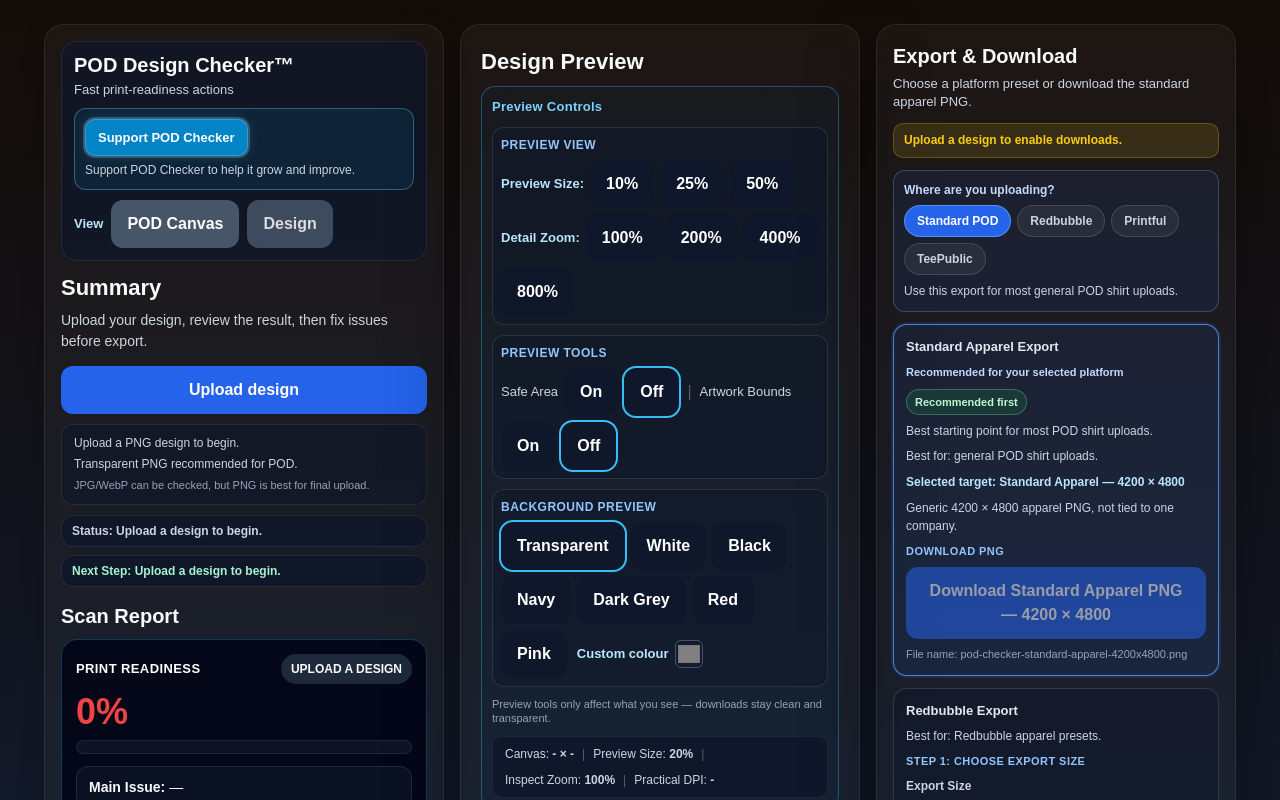
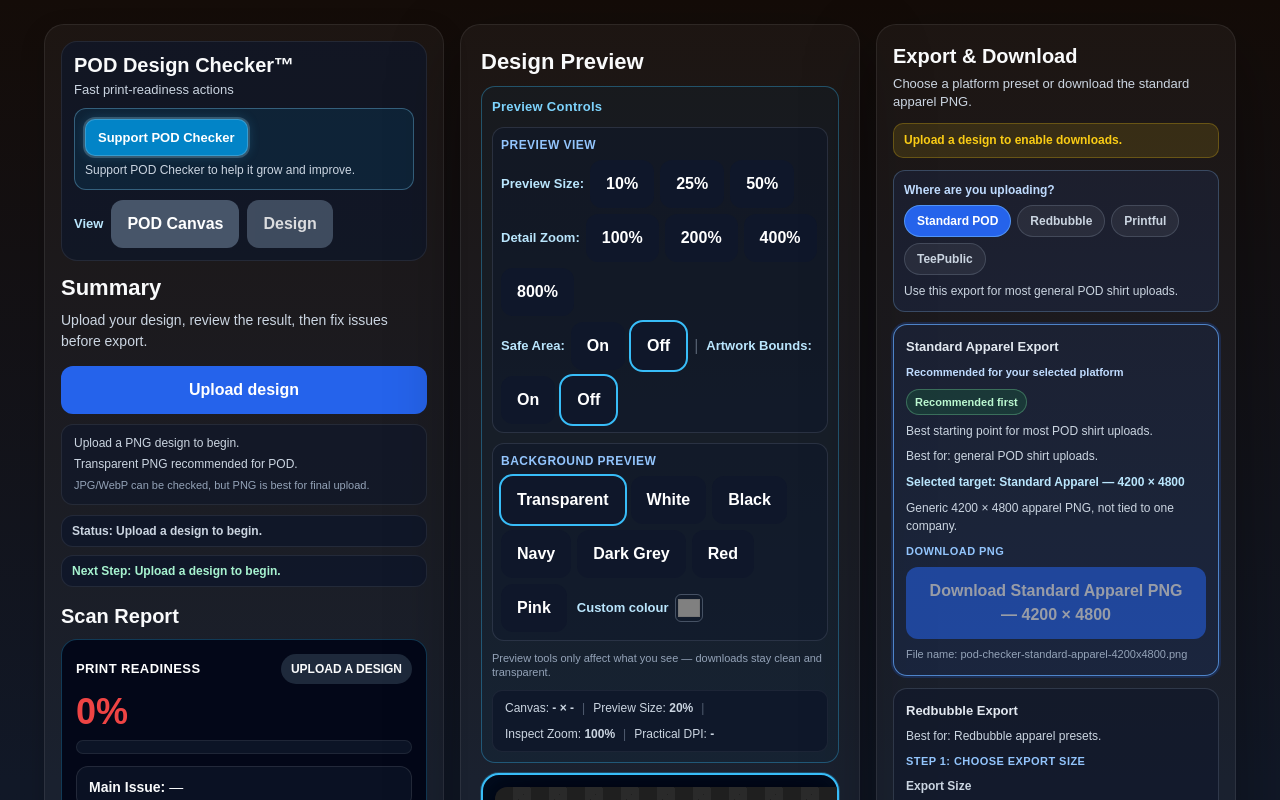
Before and after one commit to noobmacker-creator/pod-design-checker, a Next.js app: page / in a window 1280 px wide. Shown: the top 800 px of the page. Built offline with nearby package versions, Linux system fonts and the light colour scheme.

Commit message:
move preview tools into preview view

```diff
--- a/app/components/DesignPreviewPanel.tsx
+++ b/app/components/DesignPreviewPanel.tsx
@@ -217,26 +217,11 @@ export default function DesignPreviewPanel({
               </button>
             ))}
           </div>
-        </div>
-
-        {setShowSafeAreaOverlay || setShowArtworkBoundsOverlay ? (
-          <div
-            style={{
-              border: '1px solid rgba(148, 163, 184, 0.18)',
-              background: 'rgba(15, 23, 42, 0.45)',
-              borderRadius: 12,
-              padding: 8,
-              display: 'grid',
-              gap: 6,
-            }}
-          >
-            <div style={{ fontWeight: 700, fontSize: 12, color: '#93c5fd', textTransform: 'uppercase', letterSpacing: '0.04em' }}>
-              Preview Tools
-            </div>
+          {setShowSafeAreaOverlay || setShowArtworkBoundsOverlay ? (
             <div style={{ display: 'flex', flexWrap: 'wrap', alignItems: 'center', gap: 6 }}>
               {setShowSafeAreaOverlay ? (
                 <>
-                  <span style={{ fontSize: 13, color: '#cbd5e1' }}>Safe Area</span>
+                  <span style={{ fontWeight: 700, color: '#bae6fd', fontSize: 13 }}>Safe Area:</span>
                   <button
                     onClick={() => {
                       setShowSafeAreaOverlay(true);
@@ -268,7 +253,7 @@ export default function DesignPreviewPanel({
               ) : null}
               {setShowArtworkBoundsOverlay ? (
                 <>
-                  <span style={{ fontSize: 13, color: '#cbd5e1' }}>Artwork Bounds</span>
+                  <span style={{ fontWeight: 700, color: '#bae6fd', fontSize: 13 }}>Artwork Bounds:</span>
                   <button
                     onClick={() => {
                       setShowArtworkBoundsOverlay(true);
@@ -296,8 +281,8 @@ export default function DesignPreviewPanel({
                 </>
               ) : null}
             </div>
-          </div>
-        ) : null}
+          ) : null}
+        </div>
 
         <div
           style={{
```
